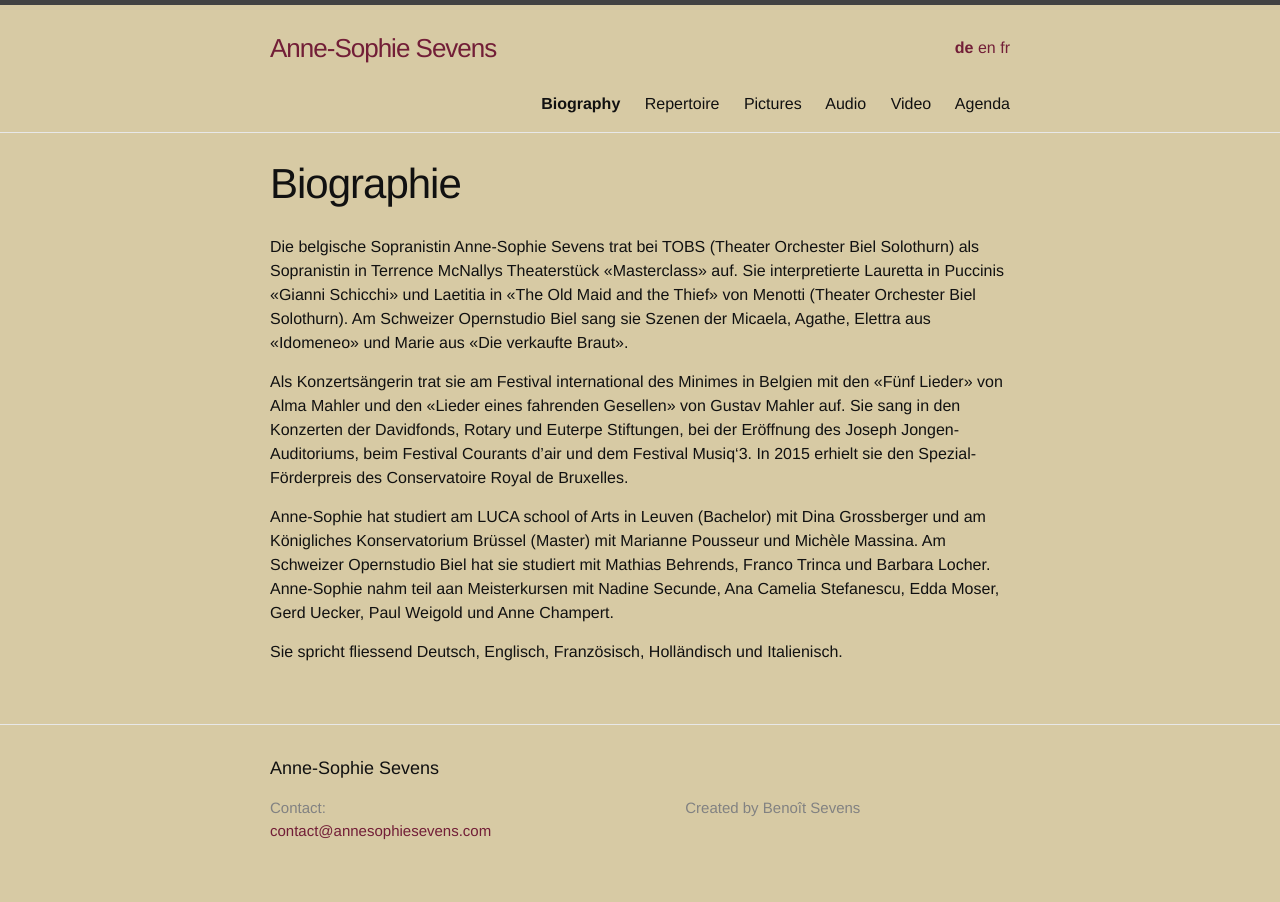
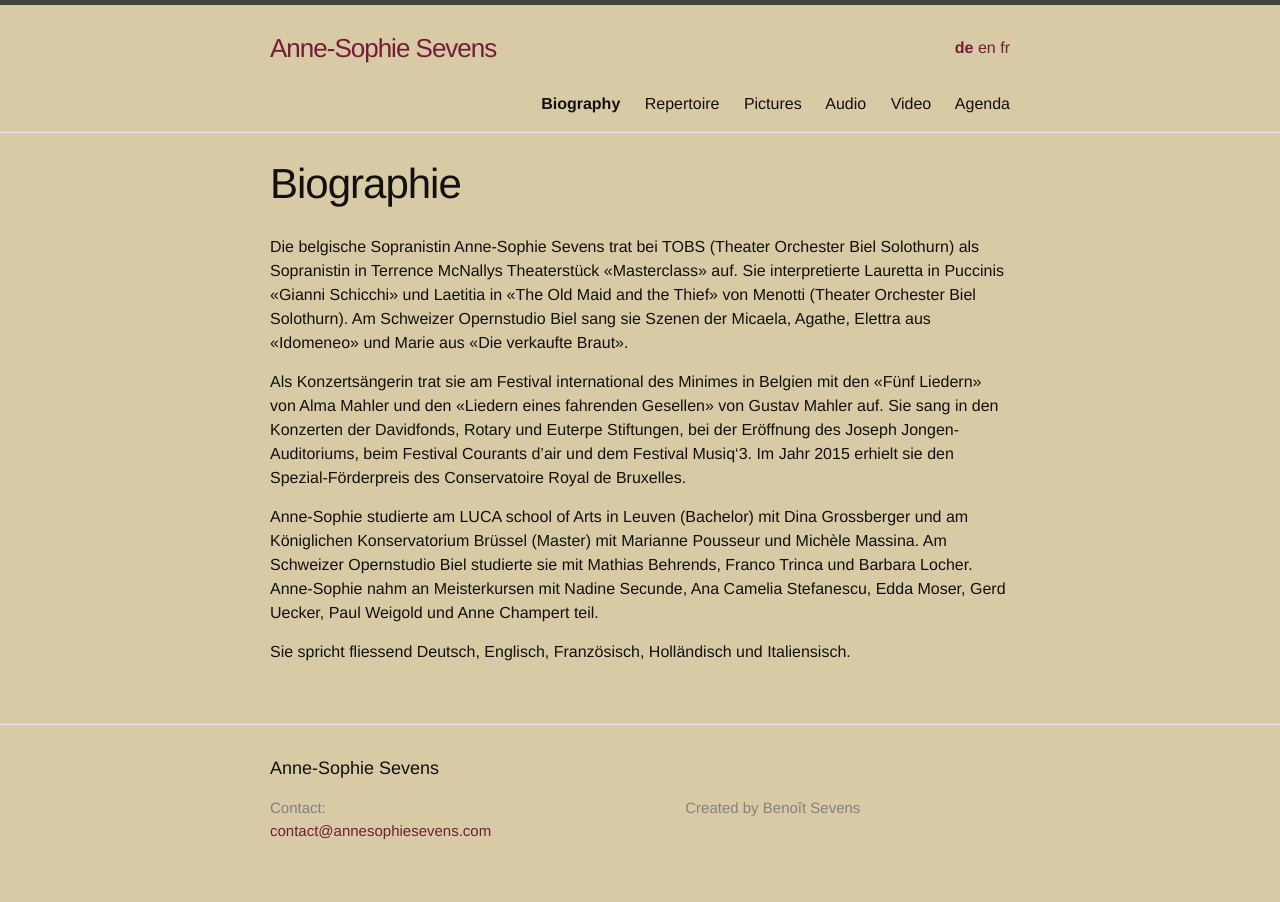
Before and after one commit to annesophie-sevens/annesophie-sevens.github.io, a Jekyll site: the page built from biography-de.md, in a window 1280 px wide. Built offline with Jekyll 4.4.1, drawn with Linux system fonts in a browser that asks for light colours.

Commit message:
Update biography-de.md

```diff
--- a/biography-de.md
+++ b/biography-de.md
@@ -8,10 +8,8 @@
 ---
 Die belgische Sopranistin Anne-Sophie Sevens trat bei TOBS (Theater Orchester Biel Solothurn) als Sopranistin in Terrence McNallys Theaterstück «Masterclass» auf. Sie interpretierte Lauretta in Puccinis «Gianni Schicchi» und Laetitia in «The Old Maid and the Thief» von Menotti (Theater Orchester Biel Solothurn). Am Schweizer Opernstudio Biel sang sie Szenen der Micaela, Agathe, Elettra aus «Idomeneo» und Marie aus «Die verkaufte Braut».
 
-Als Konzertsängerin trat sie am Festival international des Minimes in Belgien mit den «Fünf Lieder» von Alma Mahler und den «Lieder eines fahrenden Gesellen» von Gustav Mahler auf. Sie sang in den Konzerten der Davidfonds, Rotary und Euterpe Stiftungen, bei der Eröffnung des Joseph Jongen-Auditoriums, beim Festival Courants d’air und dem Festival Musiq‘3.
-In 2015 erhielt sie den Spezial-Förderpreis des Conservatoire Royal de Bruxelles.
+Als Konzertsängerin trat sie am Festival international des Minimes in Belgien mit den «Fünf Liedern» von Alma Mahler und den «Liedern eines fahrenden Gesellen» von Gustav Mahler auf. Sie sang in den Konzerten der Davidfonds, Rotary und Euterpe Stiftungen, bei der Eröffnung des Joseph Jongen-Auditoriums, beim Festival Courants d’air und dem Festival Musiq‘3. Im Jahr 2015 erhielt sie den Spezial-Förderpreis des Conservatoire Royal de Bruxelles.
 
-Anne-Sophie hat studiert am LUCA school of Arts in Leuven (Bachelor) mit Dina Grossberger und am Königliches Konservatorium Brüssel (Master) mit Marianne Pousseur und Michèle Massina. Am Schweizer Opernstudio Biel hat sie studiert mit Mathias Behrends, Franco Trinca und Barbara Locher.
-Anne-Sophie nahm teil aan Meisterkursen mit Nadine Secunde, Ana Camelia Stefanescu, Edda Moser, Gerd Uecker, Paul Weigold und Anne Champert.
+Anne-Sophie studierte am LUCA school of Arts in Leuven (Bachelor) mit Dina Grossberger und am Königlichen Konservatorium Brüssel (Master) mit Marianne Pousseur und Michèle Massina. Am Schweizer Opernstudio Biel studierte sie mit Mathias Behrends, Franco Trinca und Barbara Locher. Anne-Sophie nahm an Meisterkursen mit Nadine Secunde, Ana Camelia Stefanescu, Edda Moser, Gerd Uecker, Paul Weigold und Anne Champert teil.
 
-Sie spricht fliessend Deutsch, Englisch, Französisch, Holländisch und Italienisch.
+Sie spricht fliessend Deutsch, Englisch, Französisch, Holländisch und Italiensisch.
```
